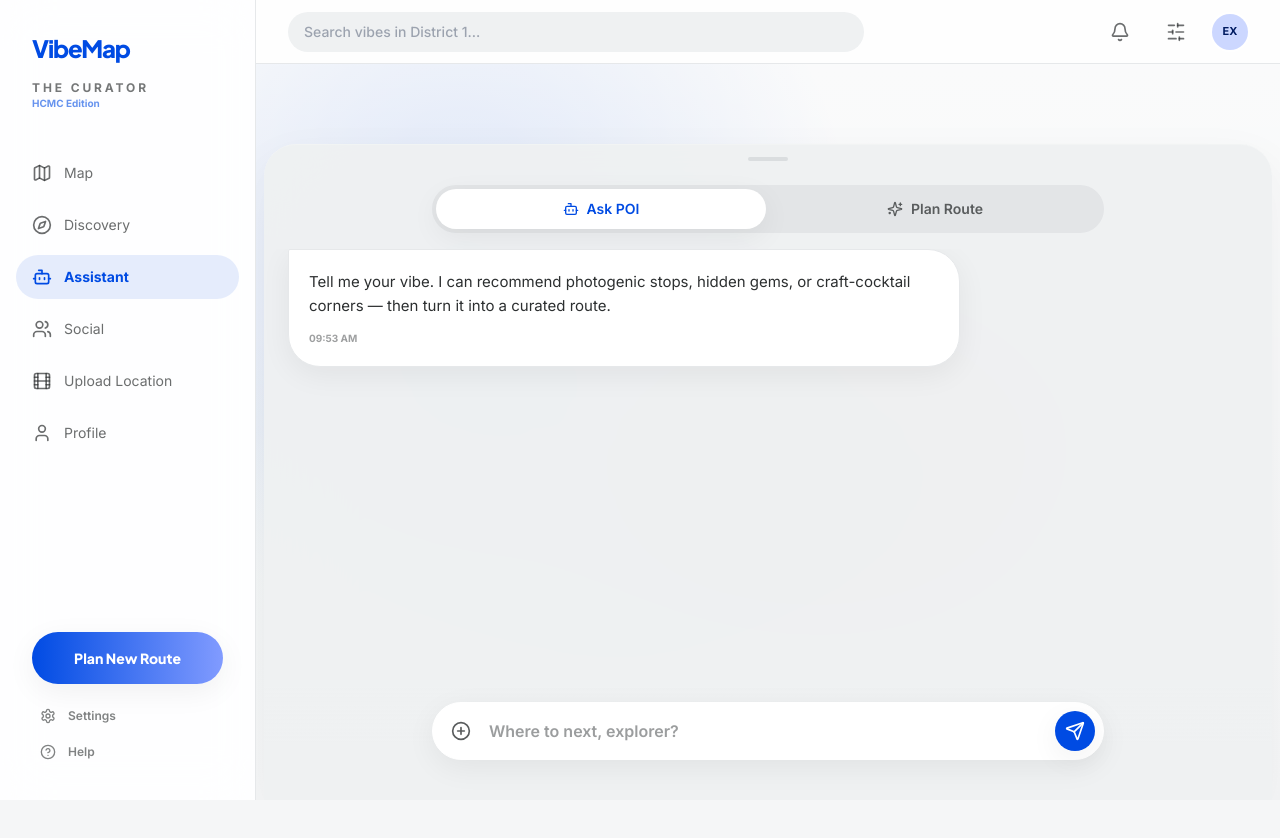
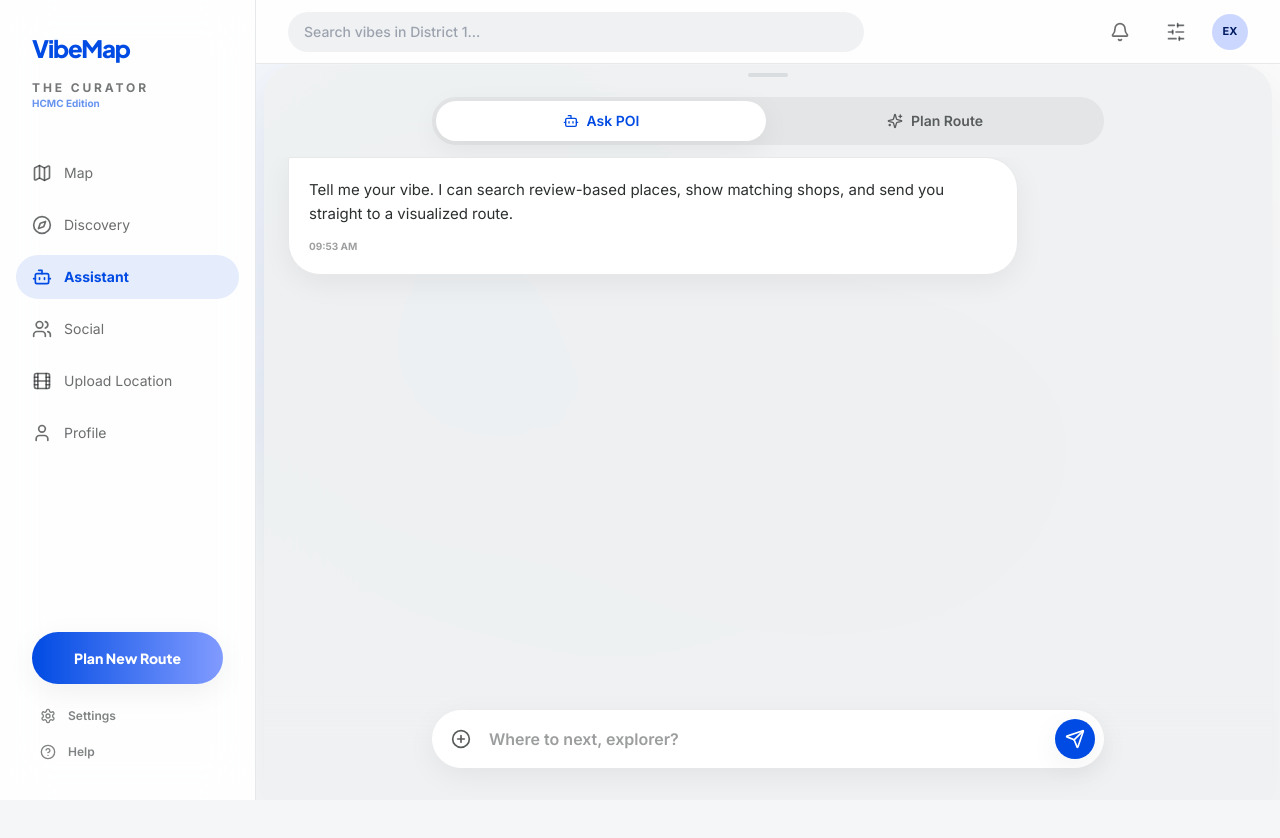
Before and after one commit to TienDat8605/LotusHacks2026, a React (Vite) app in the folder frontend/: page /assistant in a window 1280 px wide. Built offline with nearby package versions, Linux system fonts and the light colour scheme.

Commit message:
Persist assistant chat state and route suggestions

```diff
--- a/frontend/src/pages/AiAssistant.tsx
+++ b/frontend/src/pages/AiAssistant.tsx
@@ -1,6 +1,7 @@
 import { Bot, PlusCircle, Send, Sparkles } from 'lucide-react';
-import { useEffect, useMemo, useState } from 'react';
+import { Fragment, useEffect, useMemo, useState } from 'react';
 import { useNavigate } from 'react-router-dom';
+
 import { getApiClient } from '@/api/getClient';
 import type { ChatMessage, Poi, RoutePlanRequest } from '@/api/types';
 import { usePageMeta } from '@/hooks/usePageMeta';
@@ -16,24 +17,51 @@ function isoTime(ts: string) {
   }
 }
 
+function renderMessageText(text: string) {
+  const lines = text.split('\n');
+
+  return lines.map((line, lineIndex) => {
+    const parts = line.split(/(\*\*.*?\*\*)/g);
+
+    return (
+      <Fragment key={`${line}-${lineIndex}`}>
+        {parts.map((part, partIndex) => {
+          if (part.startsWith('**') && part.endsWith('**') && part.length > 4) {
+            return <strong key={`${part}-${partIndex}`}>{part.slice(2, -2)}</strong>;
+          }
+          return <Fragment key={`${part}-${partIndex}`}>{part}</Fragment>;
+        })}
+        {lineIndex < lines.length - 1 ? <br /> : null}
+      </Fragment>
+    );
+  });
+}
+
 export default function AiAssistant() {
   usePageMeta({
-    title: 'VibeMap — AI Assistant',
+    title: 'VibeMap - AI Assistant',
     description: 'Ask for places and routes by vibe.',
   });
 
   const navigate = useNavigate();
   const prefs = useVibeMapStore((s) => s.preferences);
   const setLastPlan = useVibeMapStore((s) => s.setLastPlanRequest);
+  const setRoute = useVibeMapStore((s) => s.setRoute);
+  const assistant = useVibeMapStore((s) => s.assistant);
+  const setAssistantState = useVibeMapStore((s) => s.setAssistantState);
+  const replaceAssistantFromResponse = useVibeMapStore((s) => s.replaceAssistantFromResponse);
 
   const threadId = 'default';
   const [mode, setMode] = useState<'poi' | 'route'>('poi');
   const [input, setInput] = useState('');
-  const [messages, setMessages] = useState<ChatMessage[]>([]);
-  const [suggestedPois, setSuggestedPois] = useState<Poi[]>([]);
-  const [suggestedPlan, setSuggestedPlan] = useState<Partial<RoutePlanRequest> | null>(null);
-  const [followUps, setFollowUps] = useState<string[]>([]);
   const [sending, setSending] = useState(false);
+  const [error, setError] = useState<string | null>(null);
+  const [planningPoiId, setPlanningPoiId] = useState<string | null>(null);
+
+  const messages = assistant.messages;
+  const suggestedPois = assistant.suggestedPois;
+  const suggestedPlan = assistant.suggestedPlan;
+  const followUps = assistant.followUps;
 
   const placeholder = useMemo(
     () => (mode === 'poi' ? 'Where to next, explorer?' : 'Plan a route: vibe, time budget, and transport'),
@@ -42,43 +70,104 @@ export default function AiAssistant() {
 
   useEffect(() => {
     if (messages.length) return;
-    setMessages([
+    setAssistantState({
+      messages: [
         {
           id: 'seed',
           role: 'assistant',
-        text:
-          'Tell me your vibe. I can recommend photogenic stops, hidden gems, or craft-cocktail corners — then turn it into a curated route.',
+          text: 'Tell me your vibe. I can search review-based places, show matching shops, and send you straight to a visualized route.',
           createdAt: new Date().toISOString(),
         },
-    ]);
-  }, [messages.length]);
+      ],
+    });
+  }, [messages.length, setAssistantState]);
 
   async function send(text: string) {
     if (!text.trim()) return;
     setSending(true);
+    setError(null);
     setInput('');
+    const trimmed = text.trim();
+    const optimisticMessage: ChatMessage = {
+      id: `local_${Date.now()}`,
+      role: 'user',
+      text: trimmed,
+      createdAt: new Date().toISOString(),
+    };
+    setAssistantState({ messages: [...messages, optimisticMessage] });
+
     try {
       const api = getApiClient();
-      const resp = await api.sendAssistantMessage(threadId, text.trim());
-      setMessages(resp.messages);
-      setSuggestedPois(resp.suggestedPois ?? []);
-      setSuggestedPlan(resp.suggestedPlan ?? null);
-      setFollowUps(resp.followUps ?? []);
+      const outbound =
+        mode === 'route'
+          ? `Help me turn this into a route plan with a clear destination suggestion: ${trimmed}`
+          : trimmed;
+      const resp = await api.sendAssistantMessage(threadId, outbound);
+      replaceAssistantFromResponse({
+        ...resp,
+        suggestedPlan:
+          resp.suggestedPlan ??
+          (mode === 'route' && resp.suggestedPois?.[0]
+            ? {
+                destination: resp.suggestedPois[0].name,
+                includeTrending: true,
+              }
+            : null),
+      });
+    } catch (err) {
+      setAssistantState({ messages });
+      setError(err instanceof Error ? err.message : 'Could not reach the assistant service.');
     } finally {
       setSending(false);
     }
   }
 
-  function handoffToPlanner(plan: Partial<RoutePlanRequest>) {
-    const req: RoutePlanRequest = {
+  async function planRouteToPoi(poi: Poi) {
+    setPlanningPoiId(poi.id);
+    setError(null);
+
+    try {
+      const api = getApiClient();
+      const request: RoutePlanRequest = {
+        origin: 'District 1, Ben Thanh',
+        destination: poi.address ?? poi.name,
+        timeBudgetMinutes: prefs.defaultTimeBudgetMinutes,
+        transportMode: prefs.defaultTransportMode,
+        includeTrending: true,
+      };
+      const route = await api.planRoute(request);
+      setLastPlan(request);
+      setRoute(route);
+      navigate(`/results/${encodeURIComponent(route.id)}`);
+    } catch (err) {
+      setError(err instanceof Error ? err.message : 'Could not plan a route to this place.');
+    } finally {
+      setPlanningPoiId(null);
+    }
+  }
+
+  async function useSuggestedPlan(plan: Partial<RoutePlanRequest>) {
+    setError(null);
+    setPlanningPoiId('suggested-plan');
+
+    try {
+      const api = getApiClient();
+      const request: RoutePlanRequest = {
         origin: plan.origin ?? 'District 1, Ben Thanh',
-      destination: plan.destination ?? 'District 1',
+        destination: plan.destination ?? suggestedPois[0]?.name ?? 'District 1',
         timeBudgetMinutes: plan.timeBudgetMinutes ?? prefs.defaultTimeBudgetMinutes,
         transportMode: plan.transportMode ?? prefs.defaultTransportMode,
         includeTrending: plan.includeTrending ?? true,
       };
-    setLastPlan(req);
-    navigate('/plan');
+      const route = await api.planRoute(request);
+      setLastPlan(request);
+      setRoute(route);
+      navigate(`/results/${encodeURIComponent(route.id)}`);
+    } catch (err) {
+      setError(err instanceof Error ? err.message : 'Could not build the suggested route.');
+    } finally {
+      setPlanningPoiId(null);
+    }
   }
 
   return (
@@ -89,9 +178,9 @@ export default function AiAssistant() {
       </div>
 
       <div className="relative z-10 h-full flex flex-col justify-end">
-        <div className="bg-surface-container-low/95 backdrop-blur-2xl rounded-t-lg mx-2 shadow-ambient border-t border-white/20 h-[78vh] lg:h-[82vh] flex flex-col">
-          <div className="flex flex-col items-center pt-3 pb-4">
-            <div className="w-10 h-1 bg-surface-container-highest rounded-full mb-6" />
+        <div className="bg-surface-container-low/95 backdrop-blur-2xl rounded-t-lg mx-2 shadow-ambient border-t border-white/20 h-[90vh] lg:h-[92vh] flex flex-col">
+          <div className="flex flex-col items-center pt-2 pb-3">
+            <div className="w-10 h-1 bg-surface-container-highest rounded-full mb-5" />
             <div className="bg-surface-container-highest/60 p-1 rounded-full flex gap-1 w-[92%] max-w-2xl">
               <button
                 type="button"
@@ -118,22 +207,22 @@ export default function AiAssistant() {
             </div>
           </div>
 
-          <div className="flex-1 overflow-y-auto px-4 lg:px-6 space-y-8 pb-36">
+          <div className="flex-1 overflow-y-auto px-4 lg:px-6 space-y-6 pb-44">
             {messages.map((m) => (
+              <div key={m.id} className={cn('flex', m.role === 'assistant' ? 'justify-start' : 'justify-end')}>
                 <div
-                key={m.id}
-                className={cn('flex', m.role === 'assistant' ? 'justify-start' : 'justify-end')}
+                  className={cn(
+                    'max-w-[94%] lg:max-w-[76%] rounded-lg p-5 shadow-float border border-surface-container',
+                    m.role === 'assistant' ? 'bg-white rounded-tl-sm' : 'bg-primary text-white border-transparent rounded-tr-sm'
+                  )}
                 >
                   <div
                     className={cn(
-                    'max-w-[92%] lg:max-w-[70%] rounded-lg p-5 shadow-float border border-surface-container',
-                    m.role === 'assistant'
-                      ? 'bg-white rounded-tl-sm'
-                      : 'bg-primary text-white border-transparent rounded-tr-sm'
+                      'text-[15px] leading-relaxed whitespace-pre-wrap',
+                      m.role === 'assistant' ? 'text-on-surface' : 'text-white'
                     )}
                   >
-                  <div className={cn('text-[15px] leading-relaxed', m.role === 'assistant' ? 'text-on-surface' : 'text-white')}>
-                    {m.text}
+                    {renderMessageText(m.text)}
                   </div>
                   <div className={cn('mt-3 text-[10px] font-bold opacity-70', m.role === 'assistant' ? 'text-outline' : 'text-white')}>
                     {isoTime(m.createdAt)}
@@ -142,17 +231,40 @@ export default function AiAssistant() {
               </div>
             ))}
 
+            {sending && (
+              <div className="flex justify-start">
+                <div className="max-w-[94%] lg:max-w-[76%] rounded-lg rounded-tl-sm p-5 shadow-float border border-surface-container bg-white">
+                  <div className="text-[15px] leading-relaxed text-on-surface-variant">
+                    Searching reviews and composing a reply...
+                  </div>
+                </div>
+              </div>
+            )}
+
+            {error && (
+              <div className="flex justify-start">
+                <div className="max-w-[94%] lg:max-w-[76%] rounded-lg rounded-tl-sm p-5 shadow-float border border-red-200 bg-red-50">
+                  <div className="text-[15px] leading-relaxed text-red-700">{error}</div>
+                </div>
+              </div>
+            )}
+
             {suggestedPois.length > 0 && (
+              <div className="space-y-4">
+                <div className="px-1">
+                  <div className="text-[11px] font-bold uppercase tracking-[0.24em] text-outline">Suggested places</div>
+                </div>
+
                 <div className="grid grid-cols-12 gap-4">
-                {suggestedPois.slice(0, 2).map((p, idx) => (
+                  {suggestedPois.slice(0, 3).map((p, idx) => (
                     <div
                       key={p.id}
                       className={cn(
-                      'col-span-11 bg-white rounded-lg overflow-hidden shadow-float border border-surface-container',
-                      idx % 2 === 1 ? 'col-start-2' : 'col-start-1'
+                        'col-span-12 bg-white rounded-lg overflow-hidden shadow-float border border-surface-container',
+                        idx === 1 ? 'lg:col-span-11 lg:col-start-2' : 'lg:col-span-11'
                       )}
                     >
-                    <div className="relative h-36 bg-[radial-gradient(circle_at_30%_30%,rgba(0,75,227,0.14),transparent_55%),radial-gradient(circle_at_70%_60%,rgba(185,0,55,0.12),transparent_55%)]">
+                      <div className="relative h-28 bg-[radial-gradient(circle_at_30%_30%,rgba(0,75,227,0.14),transparent_55%),radial-gradient(circle_at_70%_60%,rgba(185,0,55,0.12),transparent_55%)]">
                         <div className="absolute inset-0 bg-gradient-to-b from-transparent to-white" />
                         {p.badges?.[0] && (
                           <div className="absolute top-3 left-3 bg-secondary-container text-on-secondary-container px-3 py-1 rounded-full text-[10px] font-bold uppercase tracking-widest">
@@ -162,31 +274,39 @@ export default function AiAssistant() {
                       </div>
                       <div className="p-4">
                         <h3 className="font-headline font-bold text-lg text-on-surface">{p.name}</h3>
-                      <p className="text-on-surface-variant text-sm mt-1 mb-4">
+                        <p className="text-on-surface-variant text-sm mt-1">
                           {p.category ?? 'Curated'}
-                        {p.rating ? ` · ${p.rating.toFixed(1)} ★` : ''}
+                          {p.rating ? ` - ${p.rating.toFixed(1)} stars` : ''}
                         </p>
+                        {(p.address || p.city) && (
+                          <p className="text-on-surface-variant text-sm mt-3 leading-relaxed">
+                            {[p.address, p.city].filter(Boolean).join(' - ')}
+                          </p>
+                        )}
                         <button
                           type="button"
-                        onClick={() => handoffToPlanner({ destination: p.name, includeTrending: true })}
-                        className="w-full py-3 rounded-full bg-primary text-white font-semibold text-sm flex items-center justify-center gap-2 active:scale-95 transition-transform"
+                          onClick={() => void planRouteToPoi(p)}
+                          disabled={planningPoiId !== null}
+                          className="w-full mt-4 py-3 rounded-full bg-primary text-white font-semibold text-sm flex items-center justify-center gap-2 active:scale-95 transition-transform disabled:opacity-70"
                         >
                           <Send className="h-4 w-4" />
-                        Plan route here
+                          {planningPoiId === p.id ? 'Planning route...' : 'Plan route here'}
                         </button>
                       </div>
                     </div>
                   ))}
+                </div>
               </div>
             )}
 
             {suggestedPlan && (
               <button
                 type="button"
-                onClick={() => handoffToPlanner(suggestedPlan)}
-                className="w-full bg-gradient-to-r from-primary to-primary-container text-white py-4 rounded-full font-headline font-extrabold shadow-float active:scale-95 transition-transform"
+                onClick={() => void useSuggestedPlan(suggestedPlan)}
+                disabled={planningPoiId !== null}
+                className="w-full bg-gradient-to-r from-primary to-primary-container text-white py-4 rounded-full font-headline font-extrabold shadow-float active:scale-95 transition-transform disabled:opacity-70"
               >
-                Use suggested route plan
+                {planningPoiId === 'suggested-plan' ? 'Building route...' : 'Use suggested route plan'}
               </button>
             )}
 
@@ -196,7 +316,7 @@ export default function AiAssistant() {
                   <button
                     key={f}
                     type="button"
-                    onClick={() => send(f)}
+                    onClick={() => void send(f)}
                     className="px-4 py-2 rounded-full border border-outline-variant/30 text-sm font-semibold text-on-surface-variant bg-surface-container-lowest active:scale-95 transition-transform"
                   >
                     {f}
@@ -206,7 +326,7 @@ export default function AiAssistant() {
             )}
           </div>
 
-          <div className="absolute bottom-0 left-0 right-0 p-4 pb-10 bg-gradient-to-t from-surface-container-low via-surface-container-low to-transparent">
+          <div className="absolute bottom-0 left-0 right-0 p-4 pb-8 bg-gradient-to-t from-surface-container-low via-surface-container-low to-transparent">
             <form
               onSubmit={(e) => {
                 e.preventDefault();
@@ -230,10 +350,10 @@ export default function AiAssistant() {
                 />
                 <button
                   type="submit"
-                  disabled={sending}
+                  disabled={sending || planningPoiId !== null}
                   className={cn(
                     'w-10 h-10 bg-primary text-white rounded-full flex items-center justify-center shadow-float active:scale-90 transition-transform',
-                    sending ? 'opacity-80' : 'opacity-100'
+                    sending || planningPoiId !== null ? 'opacity-80' : 'opacity-100'
                   )}
                   aria-label="Send"
                 >
--- a/frontend/src/stores/vibemapStore.ts
+++ b/frontend/src/stores/vibemapStore.ts
@@ -1,5 +1,5 @@
 import { create } from 'zustand';
-import type { RoutePlan, RoutePlanRequest, TransportMode } from '@/api/types';
+import type { AssistantResponse, ChatMessage, Poi, RoutePlan, RoutePlanRequest, TransportMode } from '@/api/types';
 
 type Profile = {
   displayName: string;
@@ -11,14 +11,24 @@ type Preferences = {
   defaultTimeBudgetMinutes: number;
 };
 
+type AssistantState = {
+  messages: ChatMessage[];
+  suggestedPois: Poi[];
+  suggestedPlan: Partial<RoutePlanRequest> | null;
+  followUps: string[];
+};
+
 type VibeMapState = {
   profile: Profile;
   preferences: Preferences;
   routesById: Record<string, RoutePlan>;
   lastPlanRequest: RoutePlanRequest | null;
+  assistant: AssistantState;
   setRoute: (route: RoutePlan) => void;
   getRoute: (routeId: string) => RoutePlan | undefined;
   setLastPlanRequest: (req: RoutePlanRequest) => void;
+  setAssistantState: (state: Partial<AssistantState>) => void;
+  replaceAssistantFromResponse: (resp: AssistantResponse) => void;
   setProfile: (p: Partial<Profile>) => void;
   setPreferences: (p: Partial<Preferences>) => void;
   resetLocal: () => void;
@@ -46,10 +56,24 @@ const profileKey = 'vibemap.profile';
 const prefsKey = 'vibemap.prefs';
 const routesKey = 'vibemap.routes';
 const lastPlanKey = 'vibemap.lastPlan';
+const assistantKey = 'vibemap.assistant';
 
 const defaultState = {
   profile: { displayName: 'Explorer', avatarSeed: 'urban_pulse' },
   preferences: { defaultTransportMode: 'bike' as const, defaultTimeBudgetMinutes: 150 },
+  assistant: {
+    messages: [
+      {
+        id: 'seed',
+        role: 'assistant',
+        text: 'Tell me your vibe. I can search review-based places, show matching shops, and send you straight to a visualized route.',
+        createdAt: new Date().toISOString(),
+      },
+    ],
+    suggestedPois: [],
+    suggestedPlan: null,
+    followUps: [],
+  } as AssistantState,
 };
 
 export const useVibeMapStore = create<VibeMapState>((set, get) => ({
@@ -57,6 +81,7 @@ export const useVibeMapStore = create<VibeMapState>((set, get) => ({
   preferences: load(prefsKey, defaultState.preferences),
   routesById: load(routesKey, {} as Record<string, RoutePlan>),
   lastPlanRequest: load(lastPlanKey, null as RoutePlanRequest | null),
+  assistant: load(assistantKey, defaultState.assistant),
 
   setRoute: (route) => {
     set((s) => {
@@ -71,6 +96,25 @@ export const useVibeMapStore = create<VibeMapState>((set, get) => ({
   setLastPlanRequest: (req) => {
     set({ lastPlanRequest: req });
     save(lastPlanKey, req);
+  },
+
+  setAssistantState: (patch) => {
+    set((s) => {
+      const next = { ...s.assistant, ...patch };
+      save(assistantKey, next);
+      return { assistant: next };
+    });
+  },
+
+  replaceAssistantFromResponse: (resp) => {
+    const next: AssistantState = {
+      messages: resp.messages ?? [],
+      suggestedPois: resp.suggestedPois ?? [],
+      suggestedPlan: resp.suggestedPlan ?? null,
+      followUps: resp.followUps ?? [],
+    };
+    set({ assistant: next });
+    save(assistantKey, next);
   },
 
   setProfile: (p) => {
@@ -94,11 +138,13 @@ export const useVibeMapStore = create<VibeMapState>((set, get) => ({
     localStorage.removeItem(prefsKey);
     localStorage.removeItem(routesKey);
     localStorage.removeItem(lastPlanKey);
+    localStorage.removeItem(assistantKey);
     set({
       profile: defaultState.profile,
       preferences: defaultState.preferences,
       routesById: {},
       lastPlanRequest: null,
+      assistant: defaultState.assistant,
     });
   },
 }));
```
Also changed, not shown: 1 other file (tests, documents, lock files or other folders). Lines whose indentation alone changed are shown as unchanged.
